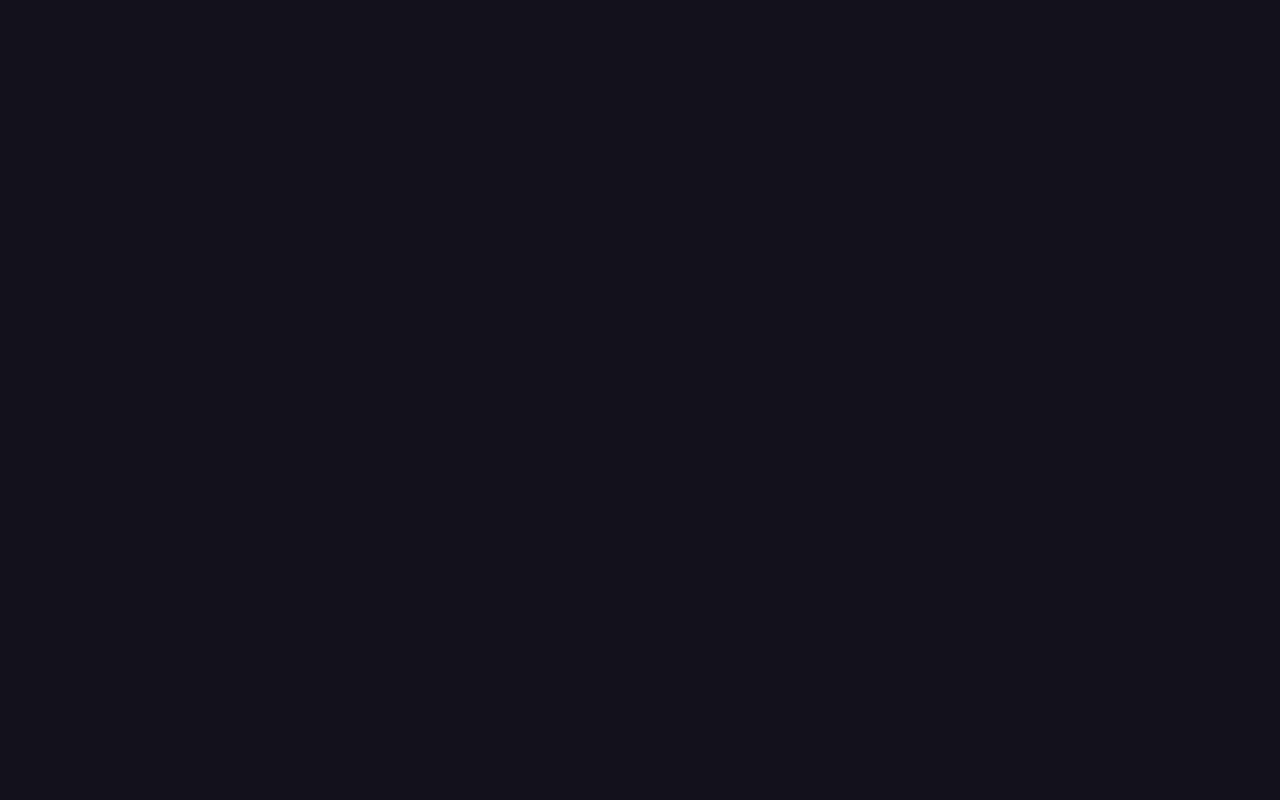
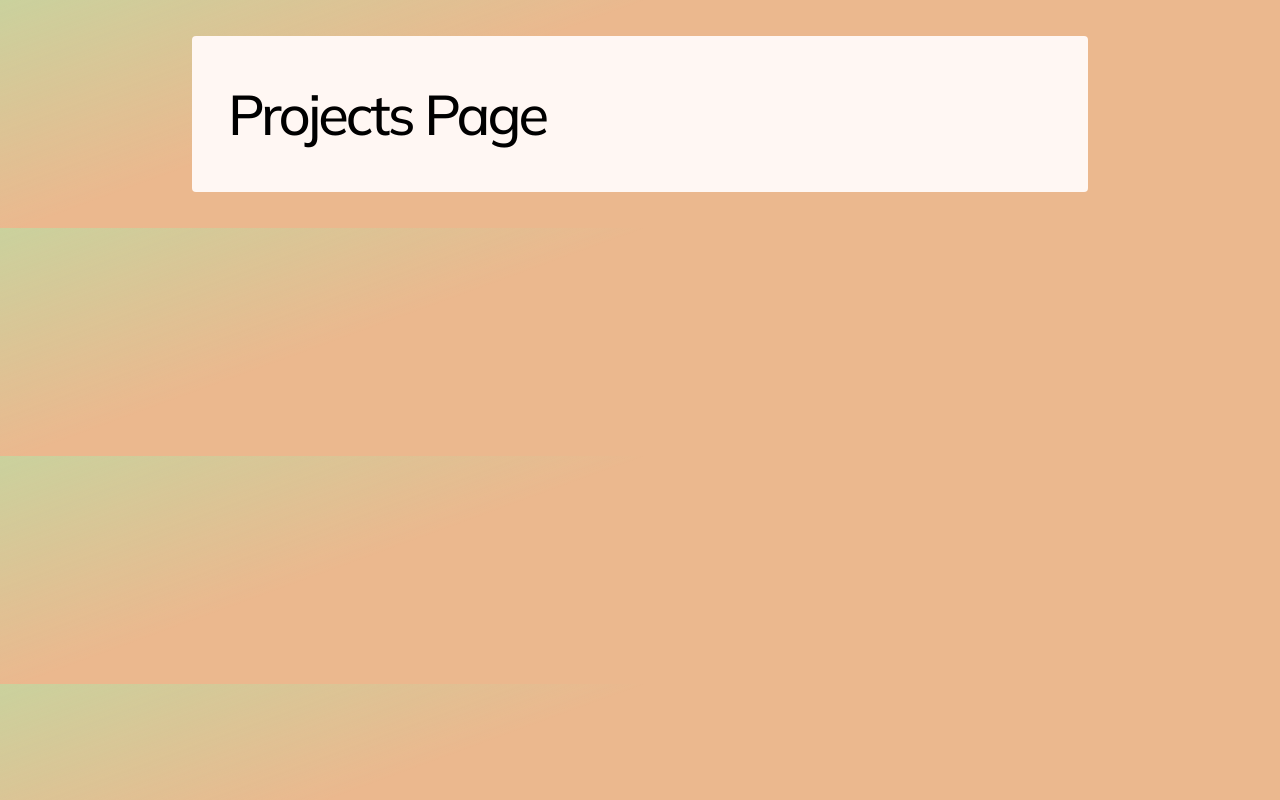
Before and after one commit to megbuch/portfolio-v3, a React (Vite) app: page /projects in a window 1280 px wide. Before the commit this address had no page. Built offline with nearby package versions, Linux system fonts and the light colour scheme.

Commit message:
Update styles.

```diff
--- a/src/components/ExperienceCard/styles.scss
+++ b/src/components/ExperienceCard/styles.scss
@@ -1,4 +1,6 @@
 .experience-card-comp {
+  color: var(--color-on-surface);
+  font-weight: var(--font-weight-medium);
   margin: var(--margin-sm) 0;
   padding: var(--pad-lg);
   z-index: 400;
@@ -13,7 +15,6 @@
 
   &:hover {
     cursor: pointer;
-    background-color: var(--color-surface);
     box-shadow: var(--box-shadow);
     transform: translateX(3px);
   }
--- a/src/components/ProjectCard/index.jsx
+++ b/src/components/ProjectCard/index.jsx
@@ -1,10 +1,7 @@
-import { useState } from 'react'
 import { Link } from 'react-router-dom'
-import { PiCaretCircleDownDuotone, PiCaretCircleUpDuotone } from "react-icons/pi";
 import './styles.scss'
 
 export default function ProjectCell(props) {
-  const [expanded, setExpanded] = useState(false)
   const { project } = props
 
   return (
@@ -12,9 +9,7 @@ export default function ProjectCell(props) {
       <div className='splash-container'>
         <div className='overlay'></div>
         <img src={project.image} />
-        <i className='icon' onClick={()=>setExpanded(true)}>{!expanded && <PiCaretCircleDownDuotone />}</i>
       </div>
-      {expanded && (
       <div className='expanded-section col'>
         <p className='name'>{project.name}</p>
         <p>{project.description}</p>
@@ -23,15 +18,11 @@ export default function ProjectCell(props) {
             <div key={index}>{technology}</div>
           ))}
         </div>
-          <div className='row links-container'>
         <div className='row links'>
           <Link to={project.deployedLink} target='_blank'>Preview</Link>
           <Link to={project.githubLink} target='_blank'>GitHub</Link>
         </div>
-            <i className='icon' onClick={()=>setExpanded(false)}><PiCaretCircleUpDuotone /></i>
       </div>
-        </div>
-      )}
     </div>
   )
 }
--- a/src/components/ProjectCard/styles.scss
+++ b/src/components/ProjectCard/styles.scss
@@ -1,38 +1,24 @@
 .project-card-comp {
-  .icon {
-    color: #ffffff8c;
-    transition: ease-out color 500ms;
-    &:hover {
-      cursor: pointer;
-      color: #fff;
-    }
-  }
-
   .splash-container {
-    .icon {
-      display: none;
-      position: absolute;
-      bottom: var(--pad-sm);
-      right: var(--pad-md);
-      z-index: 400;
-    }
-
     margin: 0 auto;
     display: flex;
+    border-radius: var(--corner-radius);
     flex-direction: column;
-    max-height: 260px;
+    max-height: 200px;
     overflow: hidden;
     position: relative;
 
-    &:hover {
-      .icon { display: block; }
+    &:hover ~ .expanded-section {
+      padding: var(--pad-lg);
+      max-height: 200px;
+      opacity: 1;
     }
 
     img {
       object-fit: cover;
       object-position: top;
       z-index: 100;
-      max-height: 300px;
+      max-height: 500px;
     }
 
     .overlay {
@@ -41,36 +27,35 @@
       right: 0;
       bottom: 0;
       left: 0;
-      max-height: 300px;
-      background: linear-gradient(to right, rgba(0, 0, 0, 0.603), rgba(0, 0, 0, 0));
+      min-height: 500px;
+      background: linear-gradient(to right, rgba(37, 26, 24, 0.13), rgba(0, 0, 0, 0));
       z-index: 200;
     }
   }
 
   .expanded-section {
-    gap: var(--pad-md);
-    padding: var(--pad-lg) var(--pad-md) var(--pad-xs);
-    color: white;
+    gap: var(--pad-sm);
+    padding: var(--pad-xs);
+    opacity: 0;
+    max-height: 0;
+    overflow: hidden;
+    transition: opacity 300ms ease, max-height 800ms ease, padding 500ms ease;
+
+    &:hover {
+      padding: var(--pad-lg);
+      max-height: 200px;
+      opacity: 1;
+    }
 
     .name {
       font-size: var(--font-size-subtitle);
       letter-spacing: 1px;
-      color: white;
     }
 
     .technologies {
-      div {
-        background-color: var(--color-secondary);
-      }
+      div { background-color: var(--color-secondary); }
     }
 
-    .links-container {
-      justify-content: space-between;
-      align-items: center;
-
-      .links {
-        gap: var(--pad-md);
-      }
-    }
+    .links { gap: var(--pad-md); }
   }
 }
--- a/src/global/data/projects.js
+++ b/src/global/data/projects.js
@@ -1,6 +1,7 @@
 import exploriaImage from '../../assets/exploria.png'
 import npcgenImage from '../../assets/npcgen.png'
 import ledgerlyImage from '../../assets/ledgerly.png'
+import portfolioV2Image from '../../assets/portfolio-v2.png'
 
 export const projects = [
   {
@@ -27,5 +28,12 @@ export const projects = [
     githubLink: 'https://github.com/megbuch/ledgerly',
     technologies: ['JavaScript', 'HTML', 'CSS', 'React', 'Node.js', 'Express', 'MongoDB', 'Token-Based Authentication']
   },
-
+  {
+    name: 'Portfolio v2',
+    description: 'TODO',
+    image: portfolioV2Image,
+    deployedLink: 'https://meghanbucher-v2.netlify.app/',
+    githubLink: 'https://github.com/megbuch/portfolio-v2',
+    technologies: ['JavaScript', 'React', 'HTML', 'SCSS']
+  },
 ]
--- a/src/pages/App/index.jsx
+++ b/src/pages/App/index.jsx
@@ -1,11 +1,13 @@
 import { Routes, Route } from 'react-router-dom'
-import LandingPage from '../Landing/index'
+import LandingPage from '../Landing'
+import ProjectsPage from '../Projects'
 import '../../styles.scss'
 
 function App() {
   return (
     <Routes>
       <Route path='/' element={<LandingPage />} />
+      <Route path='/projects' element={<ProjectsPage />} />
     </Routes>
   )
 }
--- a/src/pages/Landing/index.jsx
+++ b/src/pages/Landing/index.jsx
@@ -1,3 +1,4 @@
+import { Link } from 'react-router-dom'
 import ExperienceCard from '../../components/ExperienceCard'
 import ProjectCard from '../../components/ProjectCard'
 import headshotImage from '../../assets/headshot.jpg'
@@ -41,13 +42,13 @@ export default function LandingPage() {
       </div>
       {/* Projects Section */}
       <div className='section col'>
-        <p className='subtitle'>Projects</p>
+        <p className='subtitle'>Featured Projects</p>
+        <Link to='/projects'>View Archive</Link>
         <div className='projects-container col'>
           {projects.map((project, index) => (
             <ProjectCard key={index} project={project} />
           ))}
         </div>
-        <p>View More</p>
       </div>
     </div>
 	)
--- a/src/pages/Landing/styles.scss
+++ b/src/pages/Landing/styles.scss
@@ -40,11 +40,5 @@
         }
       }
     }
-
-
-    .projects-container {
-      gap: var(--pad-sm);
-      margin: var(--margin-md) 0;
-    }
   }
 }
--- a/src/pages/Projects/index.jsx
+++ b/src/pages/Projects/index.jsx
@@ -1,5 +1,9 @@
 import './styles.scss'
 
 export default function ProjectsPage() {
-    return <h1>Projects Page</h1>
+    return (
+      <div id='projects-page' className='col page-container'>
+        <h1>Projects Page</h1>
+      </div>
+    )
 }
--- a/src/styles.scss
+++ b/src/styles.scss
@@ -7,19 +7,20 @@
   -webkit-font-smoothing: antialiased;
   -moz-osx-font-smoothing: grayscale;
 
-  --color-background: linear-gradient(160deg, rgba(182, 31, 31, 0.212) 0%, rgba(209, 25, 80, 0) 36.63%), #13111C;
-  --color-on-background: #ececec;
+  --color-background: linear-gradient(160deg, #97f8b465 0%, #201dca00 34%), #ebb88e;
+  --color-on-background: black;
 
-  --color-surface:  #6d162462;
-  --color-on-surface: #deddec;
+  --color-surface:  #fff7f3;
+  --color-on-surface: black;
 
-  --color-primary: #922537ab;
+  --color-primary: #83964ff1;
+  --color-primary-alternative: #5b721af1;
   --color-on-primary: #fff;
 
-  --color-secondary: #8d65ce62;
+  --color-secondary: #e78c78;
   --color-on-secondary: #fff;
 
-  --color-neutral: #b9b9b9;
+  --color-neutral: #5c5c5c;
   --color-on-neutral: #000;
 
   --color-shadow: #03030371;
@@ -73,7 +74,7 @@
 body {
   font-family: 'Mulish', 'Inter', 'Helvetica Neue', 'Noto Sans', Arial, sans-serif;
   font-size: var(--font-size-body-md);
-  font-weight: var(--font-weight-light);
+  font-weight: var(--font-weight-medium);
   line-height: 1.5;
   color: var(--color-on-background);
   background: var(--color-background);
@@ -82,7 +83,10 @@ body {
 }
 
 .page-container {
-  width: 90vw;
+  margin: var(--pad-xl);
+  padding: var(--pad-xl);
+  background: var(--color-surface);
+  border-radius: var(--corner-radius);
 
   @media (min-width: 1200px) { width: 70vw; }
   @media (min-width: 1600px) { width: 50vw; }
@@ -110,7 +114,10 @@ ul {
 
 a {
   text-decoration: none;
-  color: var(--color-on-background);
+  font-weight: var(--font-weight-bolder);
+  color: var(--color-primary);
+
+  &:hover { color: var(--color-primary-alternative); }
 }
 
 .subtitle {
```
Also changed, not shown: src/assets/portfolio-v2.png (added). Lines whose indentation alone changed are shown as unchanged.
